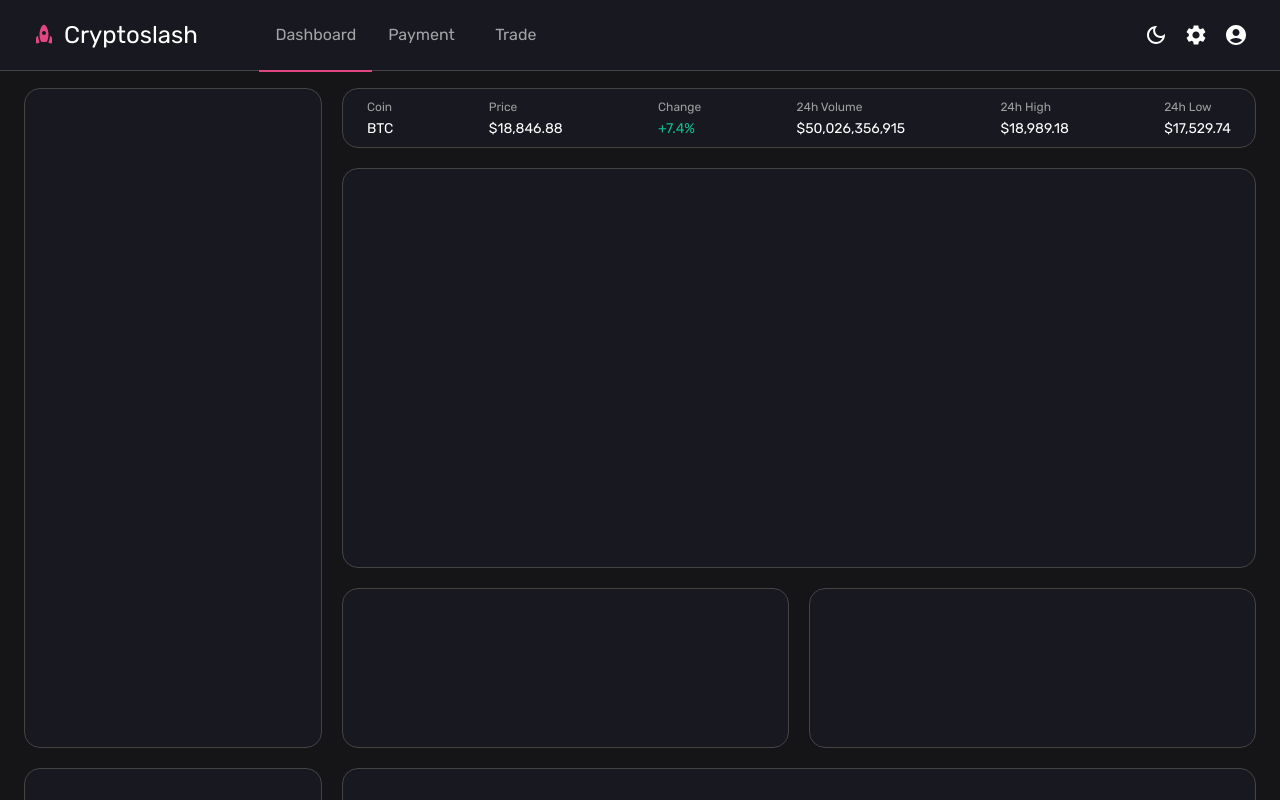
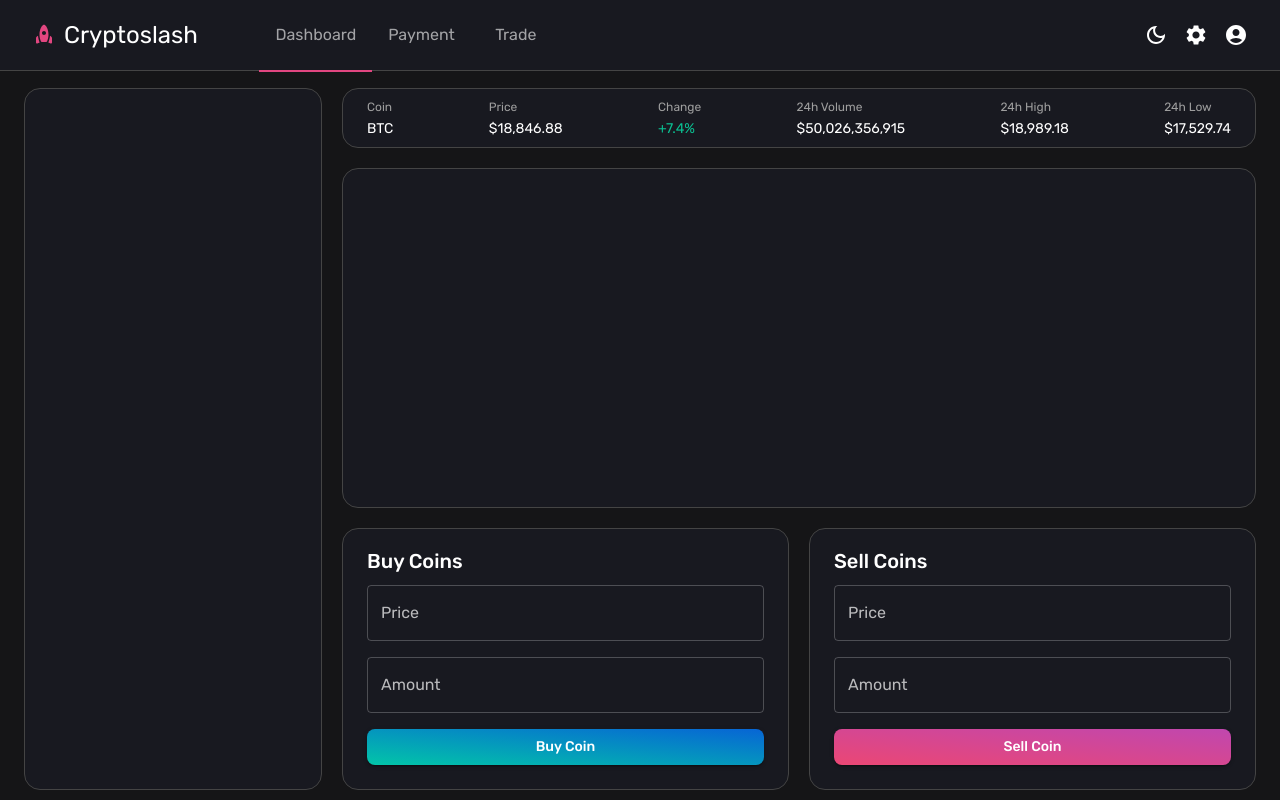
Before and after one commit to finnformica/financial-dashboard, a Next.js app: page / in a window 1280 px wide. Shown: the top 800 px of the page. Built offline with nearby package versions, Linux system fonts and the light colour scheme.

Commit message:
buy/sell panels

```diff
--- /dev/null
+++ b/components/BuySell/BuySell.js
@@ -0,0 +1,43 @@
+import { Box, Typography, TextField, Button } from "@mui/material";
+import React from "react";
+
+const BuySell = ({ mode }) => {
+  return (
+    <Box sx={{ p: 2, pt: 1 }}>
+      <Typography variant="h6">
+        {mode === "buy" ? "Buy" : "Sell"} Coins
+      </Typography>
+      <TextField
+        sx={{ my: 1, width: "100%" }}
+        id={`price-input-${mode}`}
+        label="Price"
+        variant="outlined"
+        color={mode === "buy" ? "secondary" : "primary"}
+      />
+      <TextField
+        sx={{ my: 1, width: "100%" }}
+        id={`quantity-input-${mode}`}
+        label="Amount"
+        variant="outlined"
+        color={mode === "buy" ? "secondary" : "primary"}
+      />
+      <Button
+        variant="contained"
+        sx={{
+          background:
+            mode === "buy"
+              ? "linear-gradient(to right top, #02C5A8, #0765D5)"
+              : "linear-gradient(to right top, #EB4774, #C047AF)",
+          width: "100%",
+          borderRadius: 2,
+          textTransform: "none",
+          mt: 1,
+        }}
+      >
+        {mode === "buy" ? "Buy" : "Sell"} Coin
+      </Button>
+    </Box>
+  );
+};
+
+export default BuySell;
--- a/pages/index.js
+++ b/pages/index.js
@@ -1,13 +1,14 @@
 import GridContainer from "../components/DashboardGrid/GridContainer";
 import GridItem from "../components/DashboardGrid/GridItem";
 import Banner from "../components/Banner/Banner";
+import BuySell from "../components/BuySell/BuySell";
 
 export default function Home() {
   const gridAreas = [
     { name: "banner", element: <Banner /> },
     { name: "chart", element: <div></div> },
-    { name: "buy", element: <div></div> },
-    { name: "sell", element: <div></div> },
+    { name: "buy", element: <BuySell mode="buy" /> },
+    { name: "sell", element: <BuySell mode="sell" /> },
     { name: "prices", element: <div></div> },
     { name: "summary", element: <div></div> },
     { name: "history", element: <div></div> },
```
